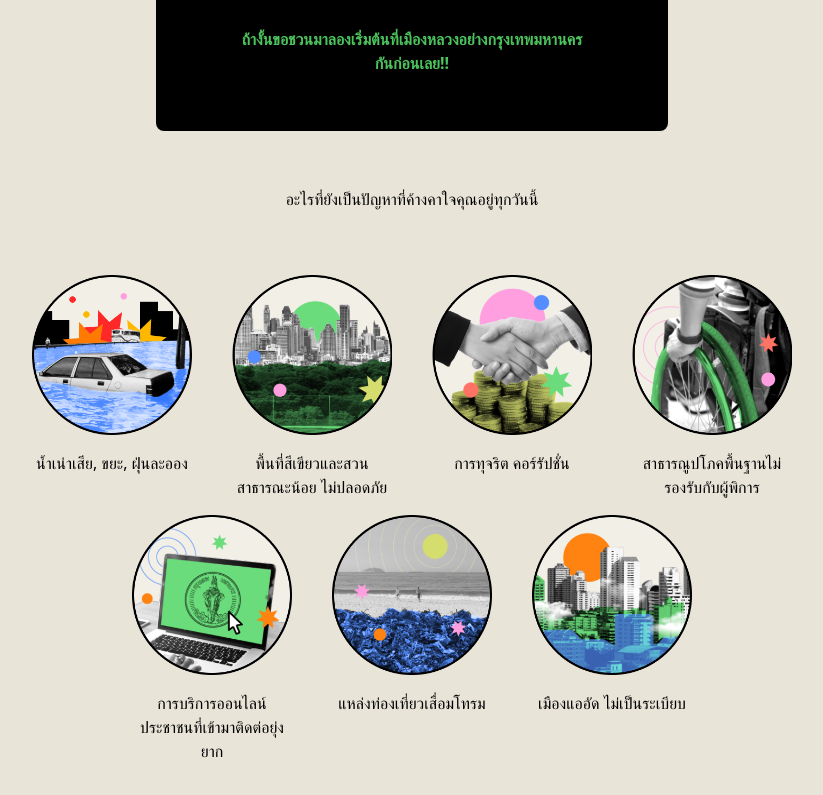
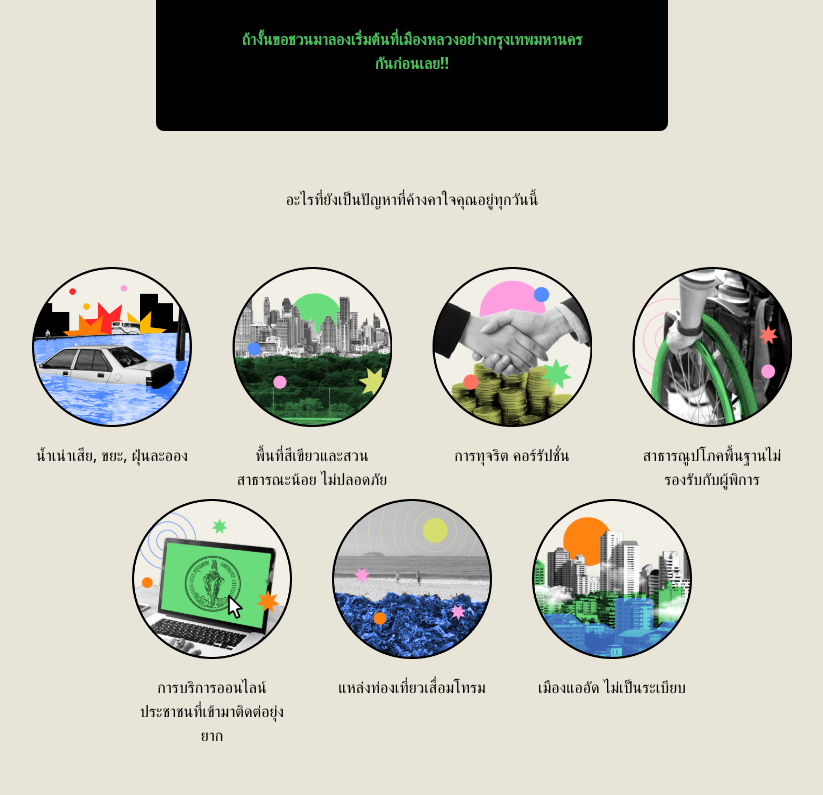
Before and after one commit to wevisdemo/bkk-budgeting, a Nuxt app: page / in a window 1280 px wide. Shown: the part 1065-1860 px from the top of the page, without its empty margins (228-1051 px from the left). Built offline with nearby package versions, Linux system fonts and the light colour scheme.

Commit message:
update padding

```diff
--- a/components/BoxContainer.vue
+++ b/components/BoxContainer.vue
@@ -1,5 +1,5 @@
 <template>
-  <div class="py-14 grid gap-4 sm:grid-6">
+  <div class="py-6 sm:py-14 grid gap-2 sm:grid-6">
     <slot />
   </div>
 </template>
```
